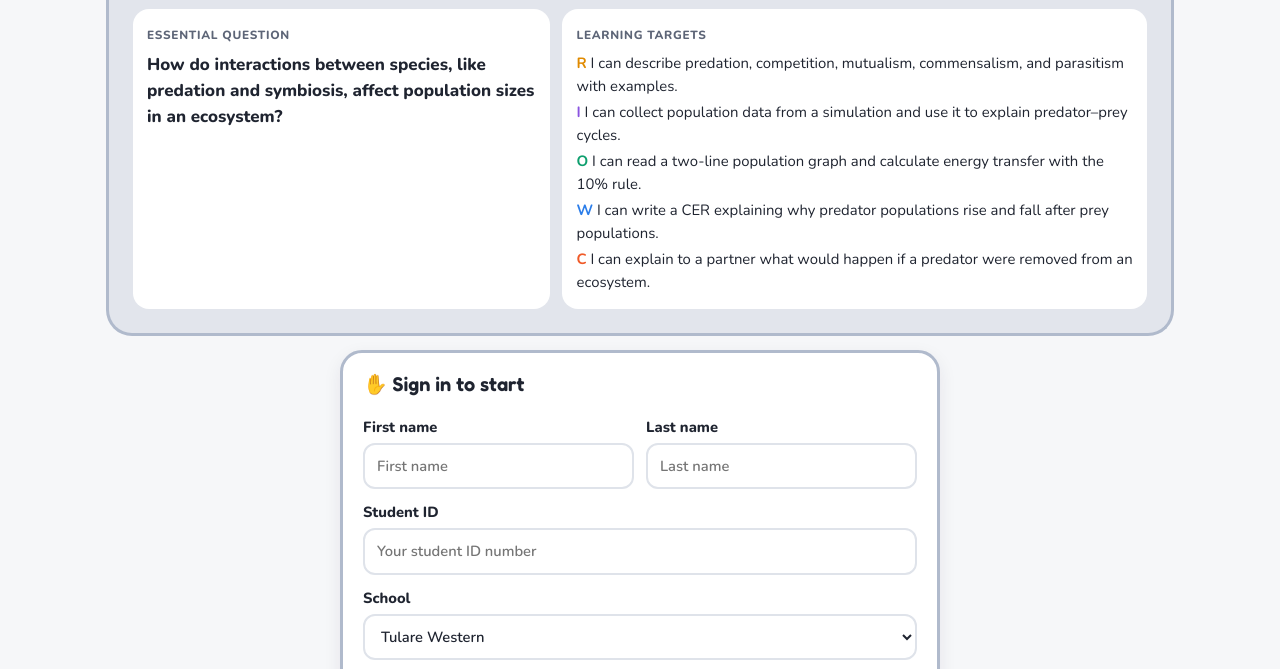
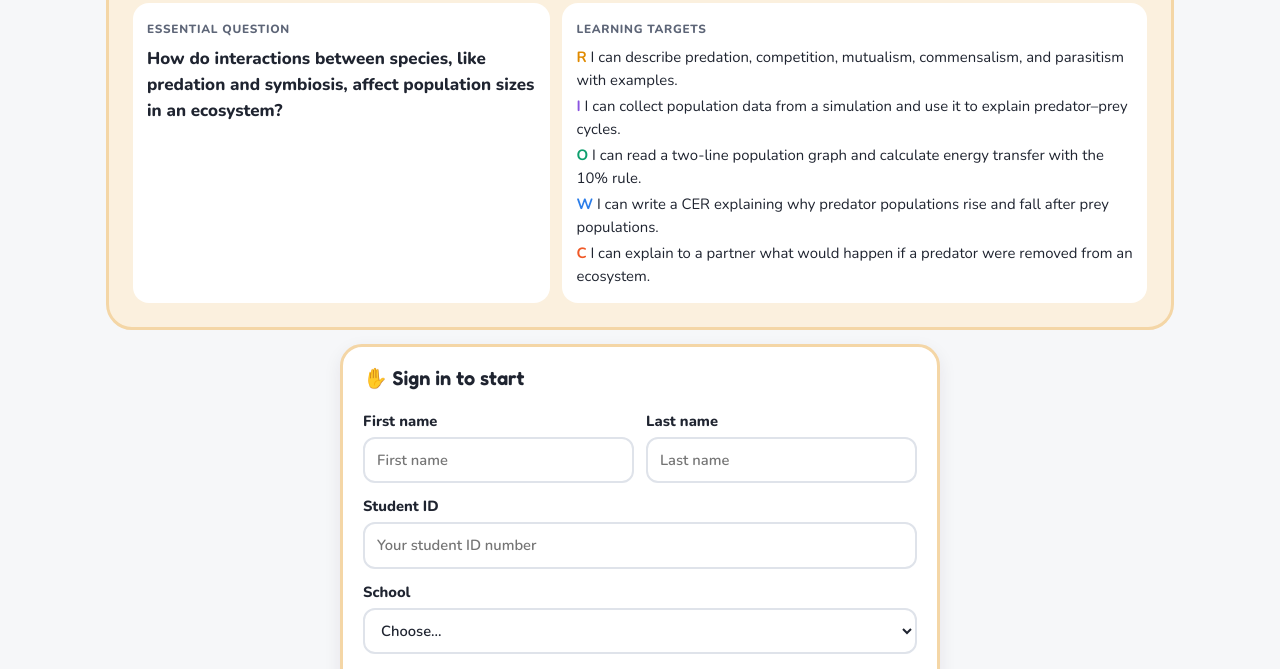
Before and after one commit to tjuhsdeducation/TWScience, a plain HTML site: page lab-predator-prey.html in a window 1280 px wide. Shown: the part 274-943 px from the top of the page. Drawn offline with nearby package versions, Linux system fonts and the light colour scheme.

Commit message:
Add files via upload

```diff
--- a/lab-predator-prey.html
+++ b/lab-predator-prey.html
@@ -3,11 +3,10 @@
 <head>
 <meta charset="utf-8">
 <meta name="viewport" content="width=device-width, initial-scale=1">
-<title>Boom and Bust: Predators, Prey & Symbiosis | TW Mustang Science</title>
+<title>Boom and Bust: Predators, Prey & Symbiosis | Virtual Lab</title>
 <link rel="preconnect" href="https://fonts.googleapis.com">
 <link href="https://fonts.googleapis.com/css2?family=Fredoka:wght@500;600;700&family=Nunito:wght@400;600;700;800&display=swap" rel="stylesheet">
 <link rel="stylesheet" href="cc-lesson.css?v=2">
-<link rel="stylesheet" href="tw-theme.css?v=1">
 </head>
 <body>
 <script>
@@ -145,7 +144,6 @@ window.CC = {
 <script src="cc-eco.js?v=3"></script>
 <script src="cc-blocks2.js?v=1"></script>
 <script src="hub-config.js?v=3"></script>
-<script src="tw-theme.js?v=1"></script>
 <script src="cc-lesson.js?v=4"></script>
 </body>
 </html>
```
